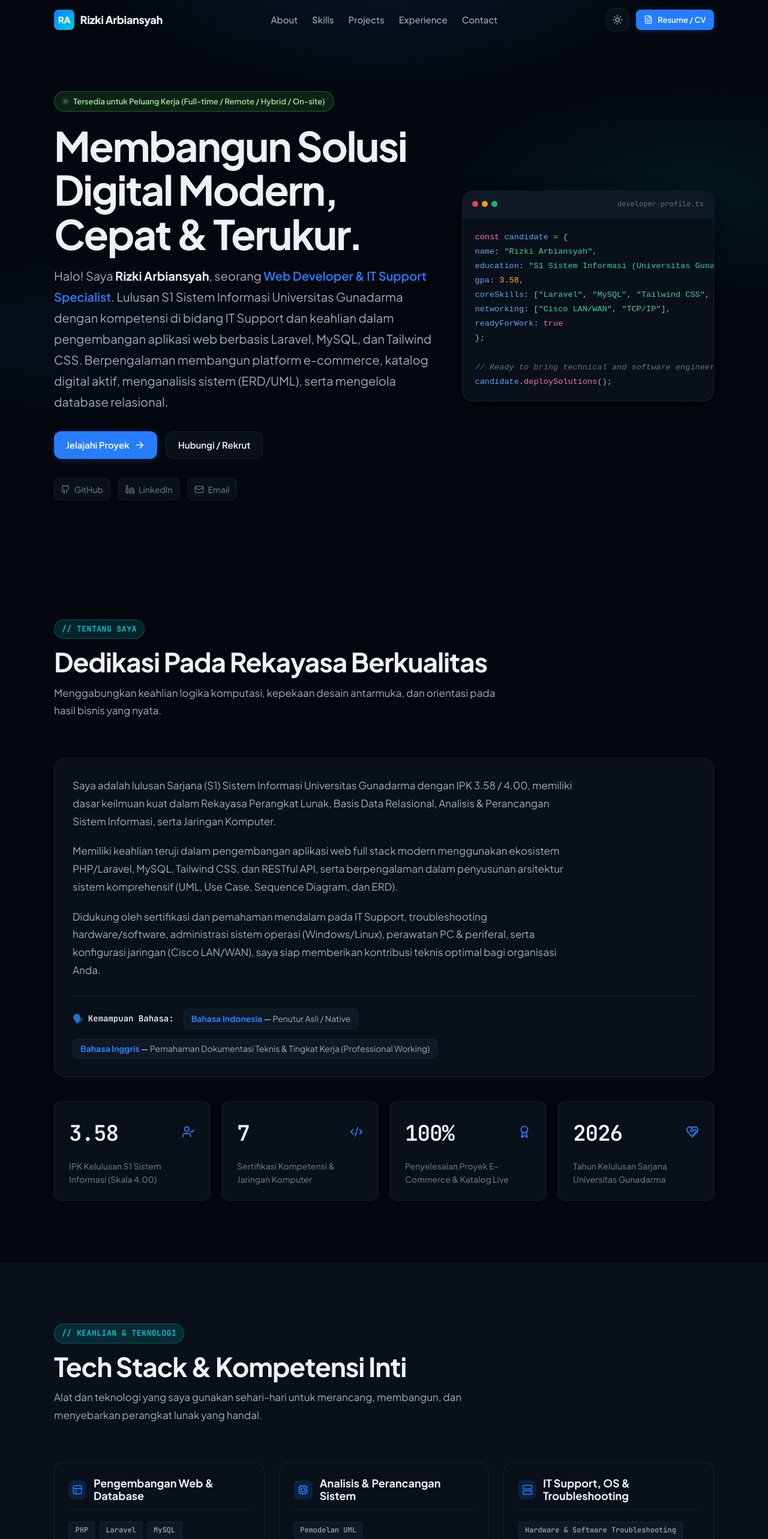
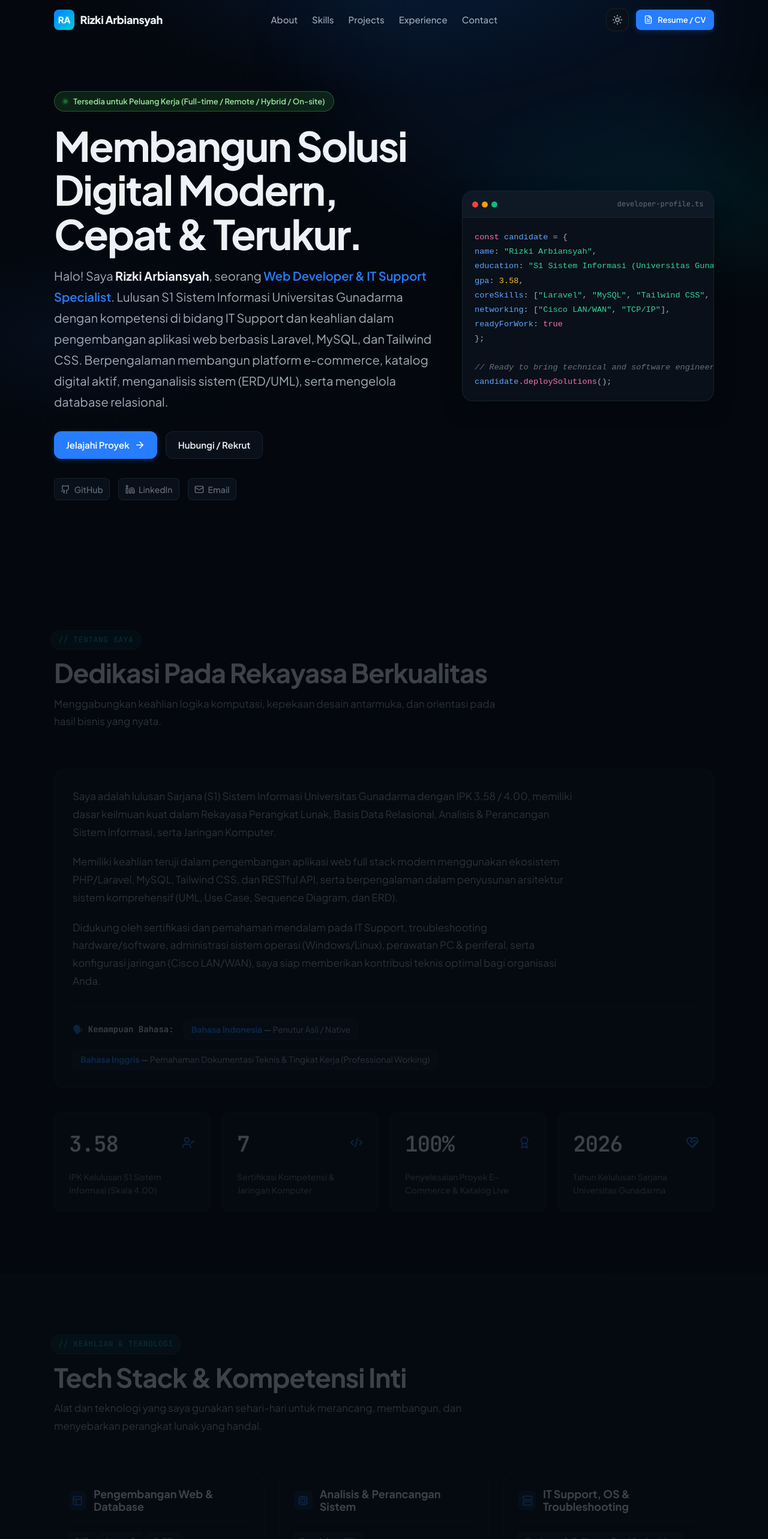
Before and after one commit to greedykid/portofolio, a React (Vite) app: page / in a window 1280 px wide. Shown: the top 2566 px of the page at 60% size. Built offline with nearby package versions, Linux system fonts and the light colour scheme.

Commit message:
feat: polish portfolio motion and visual design

```diff
--- a/src/components/Projects.jsx
+++ b/src/components/Projects.jsx
@@ -65,15 +65,7 @@ export default function Projects({ data }) {
 
                 {/* Impact callout */}
                 {project.impact && (
-                  <div style={{
-                    backgroundColor: 'var(--bg-surface-2)',
-                    borderLeft: '2px solid var(--accent-cyan)',
-                    padding: '0.6rem 0.85rem',
-                    borderRadius: 'var(--radius-xs)',
-                    marginBottom: '1.25rem',
-                    fontSize: '0.8125rem',
-                    color: 'var(--text-secondary)'
-                  }}>
+                  <div className="project-impact">
                     <strong style={{ color: 'var(--text-primary)', display: 'block', marginBottom: '0.2rem' }}>
                       ⚡ Dampak & Hasil:
                     </strong>
--- a/src/styles/index.css
+++ b/src/styles/index.css
@@ -14,6 +14,14 @@ html {
   color-scheme: dark light;
   font-size: 16px;
   -webkit-text-size-adjust: 100%;
+}
+
+body,
+button,
+a,
+input,
+textarea {
+  -webkit-tap-highlight-color: transparent;
 }
 
 body {
@@ -83,6 +91,11 @@ button {
   background: none;
 }
 
+:focus-visible {
+  outline: 2px solid var(--accent-cyan);
+  outline-offset: 4px;
+}
+
 /* ==========================================================================
    BUTTONS & INTERACTIVE ELEMENTS
    ========================================================================== */
@@ -95,7 +108,10 @@ button {
   font-weight: 600;
   padding: 0.625rem 1.25rem;
   border-radius: var(--radius-md);
-  transition: all var(--duration-normal) var(--ease-expo);
+  transition: transform var(--duration-fast) var(--ease-expo),
+              background-color var(--duration-fast) var(--ease-expo),
+              border-color var(--duration-fast) var(--ease-expo),
+              box-shadow var(--duration-fast) var(--ease-expo);
   text-align: center;
   white-space: nowrap;
 }
@@ -110,6 +126,12 @@ button {
   background-color: var(--accent-primary-hover);
   box-shadow: var(--shadow-glow);
   transform: translateY(-2px);
+}
+
+.btn:active,
+.icon-btn:active,
+.filter-tab:active {
+  transform: translateY(1px) scale(0.98);
 }
 
 .btn-secondary {
@@ -150,8 +172,29 @@ button {
   position: relative;
 }
 
+@supports (animation-timeline: view()) {
+  .section:not(.hero-section) {
+    view-timeline-name: --section-reveal;
+    view-timeline-axis: block;
+    animation: section-reveal both linear;
+    animation-timeline: --section-reveal;
+    animation-range: entry 0% cover 28%;
+  }
+}
+
 .section-header {
   margin-bottom: clamp(2.5rem, 5vw, 4rem);
+}
+
+.section-tag {
+  transform: translateX(-0.35rem);
+  opacity: 0.75;
+  transition: transform var(--duration-normal) var(--ease-expo), opacity var(--duration-normal) var(--ease-expo);
+}
+
+.section-header:hover .section-tag {
+  transform: translateX(0);
+  opacity: 1;
 }
 
 .section-tag {
@@ -203,6 +246,21 @@ button {
   box-shadow: var(--shadow-md);
 }
 
+.card-hover::after {
+  content: '';
+  position: absolute;
+  inset: 0;
+  pointer-events: none;
+  border-radius: inherit;
+  background: radial-gradient(circle at 50% 0%, oklch(0.75 0.16 200 / 0.08), transparent 52%);
+  opacity: 0;
+  transition: opacity var(--duration-normal) var(--ease-expo);
+}
+
+.card-hover:hover::after {
+  opacity: 1;
+}
+
 /* Badge/Tag styling */
 .tech-tag {
   display: inline-flex;
@@ -223,6 +281,7 @@ button {
   color: var(--text-primary);
   border-color: var(--accent-primary);
   background-color: var(--accent-primary-subtle);
+  transform: translateY(-2px);
 }
 
 /* Availability Badge */
@@ -272,6 +331,10 @@ button {
   background-color: var(--bg-glass);
   backdrop-filter: blur(14px) saturate(180%);
   border-bottom: 1px solid var(--border-subtle);
+}
+
+.site-header.scrolled .navbar-inner {
+  min-height: 2.35rem;
 }
 
 .navbar-inner {
@@ -405,6 +468,21 @@ button {
   padding-bottom: clamp(4rem, 8vw, 6rem);
 }
 
+.hero-section::before {
+  content: '';
+  position: absolute;
+  width: min(42rem, 75vw);
+  height: min(42rem, 75vw);
+  top: -22rem;
+  left: 42%;
+  border-radius: 50%;
+  background: var(--accent-primary);
+  opacity: 0.07;
+  filter: blur(90px);
+  pointer-events: none;
+  animation: ambient-drift 12s ease-in-out infinite alternate;
+}
+
 .hero-grid {
   display: grid;
   grid-template-columns: minmax(0, 1.2fr) minmax(0, 0.8fr);
@@ -415,6 +493,20 @@ button {
 .hero-content,
 .hero-visual {
   min-width: 0;
+}
+
+.hero-content > * {
+  animation: hero-enter 700ms var(--ease-expo) both;
+}
+
+.hero-content > :nth-child(1) { animation-delay: 80ms; }
+.hero-content > :nth-child(2) { animation-delay: 160ms; }
+.hero-content > :nth-child(3) { animation-delay: 240ms; }
+.hero-content > :nth-child(4) { animation-delay: 320ms; }
+.hero-content > :nth-child(5) { animation-delay: 400ms; }
+
+.hero-visual {
+  animation: hero-visual-enter 900ms var(--ease-expo) 220ms both;
 }
 
 @media (max-width: 960px) {
@@ -477,6 +569,13 @@ button {
   border-radius: var(--radius-lg);
   box-shadow: var(--shadow-lg);
   overflow: hidden;
+  box-shadow: var(--shadow-lg), 0 0 0 1px oklch(0.75 0.16 200 / 0.04);
+  transition: transform var(--duration-slow) var(--ease-expo), box-shadow var(--duration-slow) var(--ease-expo);
+}
+
+.hero-code-card:hover {
+  transform: translateY(-6px) rotate(0.35deg);
+  box-shadow: var(--shadow-lg), var(--shadow-glow-cyan);
 }
 
 .terminal-header {
@@ -642,6 +741,10 @@ button {
   box-shadow: 0 2px 10px -2px oklch(0.62 0.22 260 / 0.4);
 }
 
+.filter-tab {
+  transition: transform var(--duration-fast) var(--ease-expo), color var(--duration-fast) var(--ease-expo), background-color var(--duration-fast) var(--ease-expo), border-color var(--duration-fast) var(--ease-expo), box-shadow var(--duration-fast) var(--ease-expo);
+}
+
 .projects-grid {
   display: grid;
   grid-template-columns: repeat(auto-fit, minmax(min(340px, 100%), 1fr));
@@ -670,6 +773,18 @@ button {
   transform: translateY(-4px);
   border-color: var(--border-focus);
   box-shadow: var(--shadow-lg);
+}
+
+.project-card,
+.skill-category-card,
+.stat-card,
+.cert-card,
+.timeline-card,
+.contact-method-item {
+  transition: transform var(--duration-normal) var(--ease-expo),
+              box-shadow var(--duration-normal) var(--ease-expo),
+              border-color var(--duration-normal) var(--ease-expo),
+              background-color var(--duration-normal) var(--ease-expo);
 }
 
 .project-thumbnail {
@@ -746,6 +861,22 @@ button {
   padding-top: 1rem;
   border-top: 1px solid var(--border-subtle);
   flex-wrap: wrap;
+}
+
+.project-impact {
+  background-color: var(--bg-surface-2);
+  border: 1px solid var(--border-subtle);
+  padding: 0.7rem 0.85rem;
+  border-radius: var(--radius-xs);
+  margin-bottom: 1.25rem;
+  font-size: 0.8125rem;
+  color: var(--text-secondary);
+}
+
+.project-impact strong {
+  display: block;
+  margin-bottom: 0.2rem;
+  color: var(--text-primary);
 }
 
 /* ==========================================================================
@@ -1096,6 +1227,39 @@ button {
   to { opacity: 1; transform: translateY(0); }
 }
 
+@keyframes hero-enter {
+  from { opacity: 0; transform: translateY(18px); }
+  to { opacity: 1; transform: translateY(0); }
+}
+
+@keyframes hero-visual-enter {
+  from { opacity: 0; transform: translate3d(24px, 14px, 0) scale(0.97); }
+  to { opacity: 1; transform: translate3d(0, 0, 0) scale(1); }
+}
+
+@keyframes ambient-drift {
+  from { transform: translate3d(-2rem, 1rem, 0) scale(0.95); }
+  to { transform: translate3d(3rem, 3rem, 0) scale(1.08); }
+}
+
+@keyframes section-reveal {
+  from { opacity: 0.25; transform: translateY(18px); }
+  to { opacity: 1; transform: translateY(0); }
+}
+
+@media (prefers-reduced-motion: reduce) {
+  html { scroll-behavior: auto; }
+
+  *,
+  *::before,
+  *::after {
+    animation-duration: 0.01ms !important;
+    animation-iteration-count: 1 !important;
+    transition-duration: 0.01ms !important;
+    scroll-behavior: auto !important;
+  }
+}
+
 /* ==========================================================================
    FOOTER
    ========================================================================== */
```
